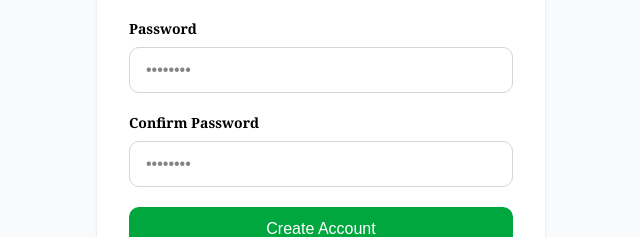
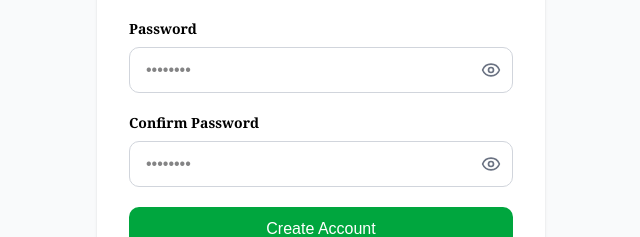
Before and after one commit to Jeremymarube/regen, a Next.js app in the folder client/: page /auth/register in a window 1280 px wide. Shown: the part 429-666 px from the top of the page, without its empty margins (319-959 px from the left). Built offline with nearby package versions, Linux system fonts and the light colour scheme; a web font is replaced by a local one.

Commit message:
feat: Add password visibility toggle to Register component

```diff
--- a/client/src/app/auth/register/page.jsx
+++ b/client/src/app/auth/register/page.jsx
@@ -3,7 +3,7 @@ import { useState } from 'react';
 import Link from 'next/link';
 import { useRouter } from 'next/navigation';
 import { useAuth } from '@/context/AuthContext';
-import { Leaf } from 'lucide-react';
+import { Leaf, Eye, EyeOff } from 'lucide-react';
 
 export default function Register() {
   const [name, setName] = useState('');
@@ -12,6 +12,8 @@ export default function Register() {
   const [confirmPassword, setConfirmPassword] = useState('');
   const [error, setError] = useState('');
   const [loading, setLoading] = useState(false);
+  const [showPassword, setShowPassword] = useState(false); // New state for password visibility
+  const [showConfirmPassword, setShowConfirmPassword] = useState(false);
   const { signUp } = useAuth();
   const router = useRouter();
 
@@ -92,28 +94,46 @@ export default function Register() {
               <label className="block text-sm font-bold font-serif text-black mb-2">
                 Password
               </label>
+              <div className="relative">
               <input
-                type="password"
+                type={showPassword ? "text" : "password"} // Toggle type
                 value={password}
                 onChange={(e) => setPassword(e.target.value)}
                 required
-                className="w-full px-4 py-2.5 border border-gray-300 rounded-lg focus:ring-2 focus:ring-green-500 focus:border-transparent outline-none transition"
+                className="w-full px-4 py-2.5 border border-gray-300 rounded-lg focus:ring-2 focus:ring-green-500 focus:border-transparent outline-none transition pr-12"
                 placeholder="••••••••"
               />
+               <button
+                  type="button"
+                  onClick={() => setShowPassword(!showPassword)}
+                  className="absolute right-3 top-1/2 transform -translate-y-1/2 text-gray-500 hover:text-gray-700 transition"
+                >
+                  {showPassword ? <EyeOff size={20} /> : <Eye size={20} />}
+                </button>
+                </div>
             </div>
 
             <div>
               <label className="block text-sm font-bold font-serif text-black mb-2">
                 Confirm Password
               </label>
+              <div className="relative">
               <input
-                type="password"
+                type={showConfirmPassword ? "text" : "password"} // Toggle type
                 value={confirmPassword}
                 onChange={(e) => setConfirmPassword(e.target.value)}
                 required
-                className="w-full px-4 py-2.5 border border-gray-300 rounded-lg focus:ring-2 focus:ring-green-500 focus:border-transparent outline-none transition"
+                className="w-full px-4 py-2.5 border border-gray-300 rounded-lg focus:ring-2 focus:ring-green-500 focus:border-transparent outline-none transition pr-12"
                 placeholder="••••••••"
               />
+               <button
+                  type="button"
+                  onClick={() => setShowConfirmPassword(!showConfirmPassword)}
+                  className="absolute right-3 top-1/2 transform -translate-y-1/2 text-gray-500 hover:text-gray-700 transition"
+                >
+                  {showConfirmPassword ? <EyeOff size={20} /> : <Eye size={20} />}
+                </button>
+              </div>
             </div>
 
             <button
```
